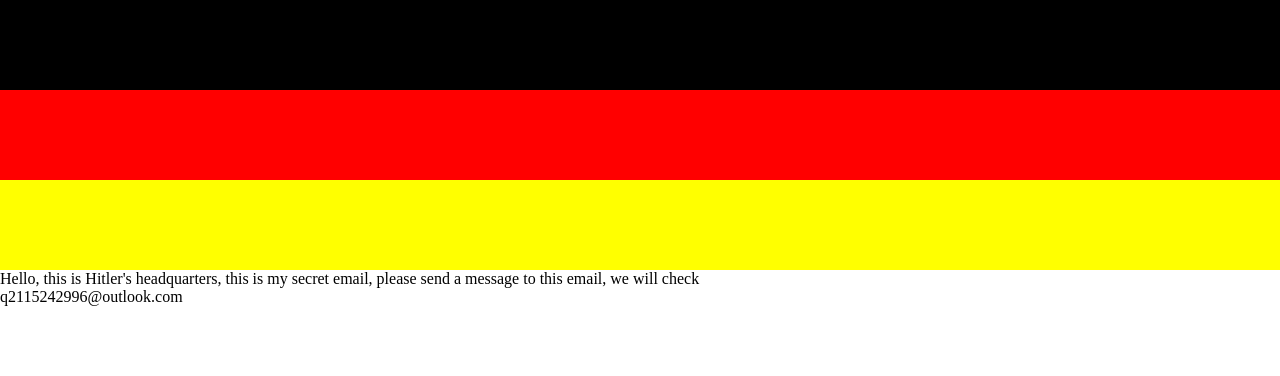
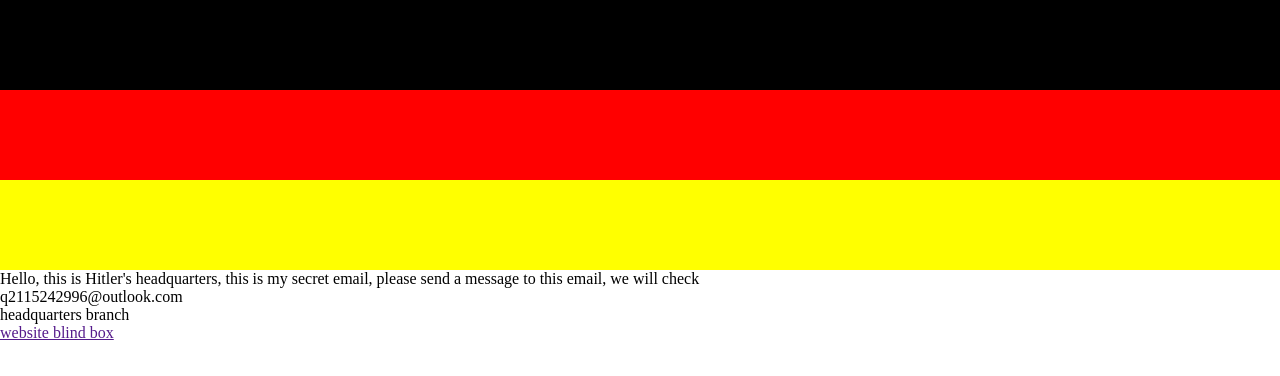
Before and after one commit to 2115242996/adolf-hitler, a plain HTML site: page index.html in a window 1280 px wide. Drawn offline with Linux system fonts and the light colour scheme.

Commit message:
Update index.html

```diff
--- a/index.html
+++ b/index.html
@@ -1,3 +1,16 @@
 
 <!-- saved from url=(0098)file:///C:/Users/Administrator/Desktop/%E6%96%B0%E5%BB%BA%E6%96%87%E6%9C%AC%E6%96%87%E6%A1%A3.html -->
-<html><head><meta http-equiv="Content-Type" content="text/html; charset=GBK"></head><body style="margin:0;"><adolf style="height:50px;background:black;display:block;padding:20px;"></adolf><hitler style="height:50px;background:red;display:block;padding:20px;"></hitler><germany style="height:50px;background:yellow;display:block;padding:20px;"></germany><headquarters style="display:block;">Hello, this is Hitler's headquarters, this is my secret email, please send a message to this email, we will check</headquarters><secret-mailbox style="display:block;">q2115242996@outlook.com</secret-mailbox></body></html>
+<html>
+  <head>
+    <meta http-equiv="Content-Type" content="text/html; charset=GBK">
+  </head>
+  <body style="margin:0;">
+    <adolf style="height:50px;background:black;display:block;padding:20px;"></adolf>
+    <hitler style="height:50px;background:red;display:block;padding:20px;"></hitler>
+    <germany style="height:50px;background:yellow;display:block;padding:20px;"></germany>
+    <headquarters style="display:block;">Hello, this is Hitler's headquarters, this is my secret email, please send a message to this email, we will check</headquarters>
+    <secret-mailbox style="display:block;">q2115242996@outlook.com</secret-mailbox>
+    <branch style="display:block;">headquarters branch</branch>
+    <a href="" target="_blank">website blind box</a>
+</body>
+</html>
```
